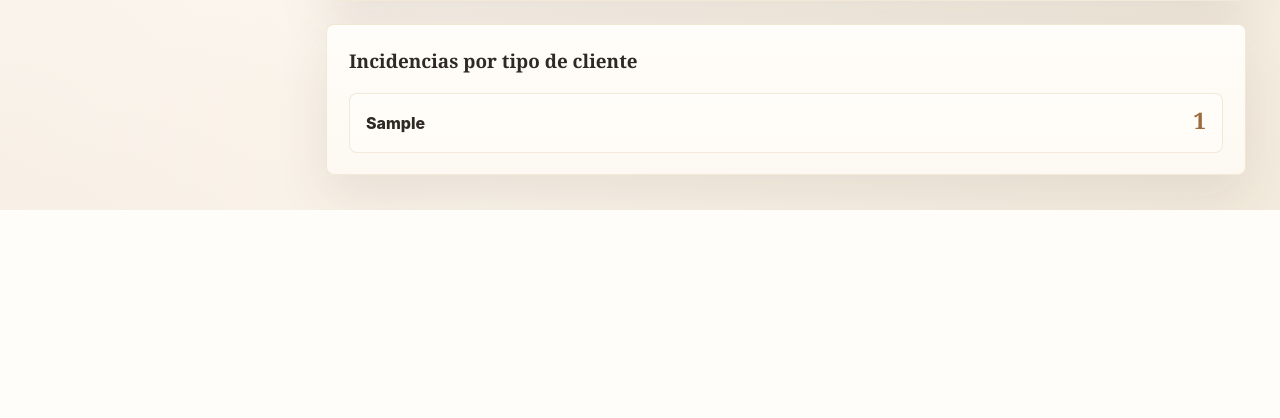
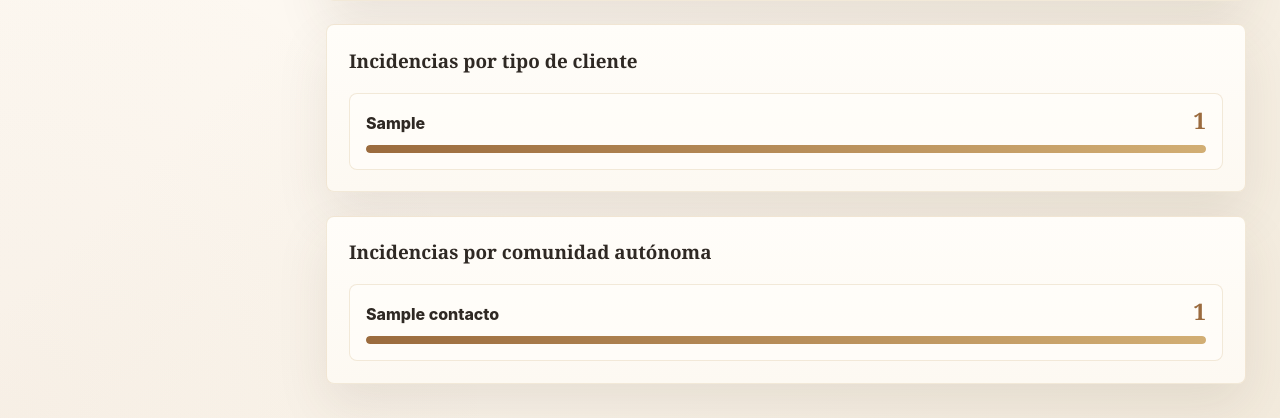
Before and after one commit to celiaefe/el_desaguisado, a Flask app: page /dashboard in a window 1280 px wide. Shown: the part 973-1391 px from the top of the page. Before the commit the page ends 1183 px from the top, so only its background shows below. Run offline with Flask 3, Linux system fonts and the light colour scheme; a user stored in the database is signed in; tables that the repository leaves empty hold one stand-in row (values such as "Sample post").

Commit message:
Añadir métricas de dashboard por tipo de cliente y comunidad

```diff
--- a/app.py
+++ b/app.py
@@ -1199,16 +1199,65 @@ def create_app() -> Flask:
                     else 0,
                 }
             )
-        incidencias_por_tipo_cliente = dict(
-            db.session.query(Contacto.tipo_cliente, db.func.count(Incidencia.id))
+        conteos_tipo_cliente = (
+            db.session.query(
+                db.func.coalesce(db.func.nullif(Contacto.tipo_cliente, ""), "Sin tipo"),
+                db.func.count(Incidencia.id),
+            )
             .join(Incidencia, Incidencia.contacto_id == Contacto.id)
-            .filter(Contacto.tipo_cliente.isnot(None))
-            .filter(Contacto.tipo_cliente != "")
-            .group_by(Contacto.tipo_cliente)
+            .group_by(db.func.coalesce(db.func.nullif(Contacto.tipo_cliente, ""), "Sin tipo"))
             .order_by(db.func.count(Incidencia.id).desc())
-            .limit(5)
             .all()
         )
+        total_tipo_cliente = sum(total for _nombre, total in conteos_tipo_cliente)
+        max_tipo_cliente = max((total for _nombre, total in conteos_tipo_cliente), default=0)
+        incidencias_por_tipo_cliente = [
+            {
+                "nombre": nombre,
+                "total": total,
+                "porcentaje_total": round((total / total_tipo_cliente) * 100)
+                if total_tipo_cliente
+                else 0,
+                "porcentaje_barra": round((total / max_tipo_cliente) * 100)
+                if max_tipo_cliente
+                else 0,
+            }
+            for nombre, total in conteos_tipo_cliente
+        ]
+        conteos_comunidad = (
+            db.session.query(
+                db.func.coalesce(
+                    db.func.nullif(Contacto.comunidad_autonoma, ""),
+                    "Sin comunidad",
+                ),
+                db.func.count(Incidencia.id),
+            )
+            .join(Incidencia, Incidencia.contacto_id == Contacto.id)
+            .group_by(
+                db.func.coalesce(
+                    db.func.nullif(Contacto.comunidad_autonoma, ""),
+                    "Sin comunidad",
+                )
+            )
+            .order_by(db.func.count(Incidencia.id).desc())
+            .limit(8)
+            .all()
+        )
+        total_comunidad = sum(total for _nombre, total in conteos_comunidad)
+        max_comunidad = max((total for _nombre, total in conteos_comunidad), default=0)
+        incidencias_por_comunidad = [
+            {
+                "nombre": nombre,
+                "total": total,
+                "porcentaje_total": round((total / total_comunidad) * 100)
+                if total_comunidad
+                else 0,
+                "porcentaje_barra": round((total / max_comunidad) * 100)
+                if max_comunidad
+                else 0,
+            }
+            for nombre, total in conteos_comunidad
+        ]
 
         return render_template(
             "dashboard.html",
@@ -1220,6 +1269,7 @@ def create_app() -> Flask:
             incidencias_por_tipo=incidencias_por_tipo,
             incidencias_por_transportista=incidencias_por_transportista,
             incidencias_por_tipo_cliente=incidencias_por_tipo_cliente,
+            incidencias_por_comunidad=incidencias_por_comunidad,
         )
 
     @app.get("/contactos")
--- a/templates/dashboard.html
+++ b/templates/dashboard.html
@@ -89,7 +89,7 @@
     {% endif %}
   </section>
 
-  {% if incidencias_por_tipo_cliente %}
+  {% if incidencias_por_tipo_cliente or incidencias_por_comunidad %}
     <section class="panel">
       <div class="panel-head">
         <div>
@@ -97,15 +97,43 @@
         </div>
       </div>
       <div class="type-breakdown" aria-label="Incidencias por tipo de cliente">
-        {% for tipo_cliente, total in incidencias_por_tipo_cliente.items() %}
+        {% for item in incidencias_por_tipo_cliente %}
           <article class="type-breakdown-item">
             <div class="type-breakdown-row">
-              <span>{{ tipo_cliente }}</span>
-              <strong>{{ total }}</strong>
+              <span>{{ item.nombre }}</span>
+              <strong>{{ item.total }}</strong>
+            </div>
+            <div class="type-breakdown-track" aria-hidden="true">
+              <span style="width: {{ item.porcentaje_barra }}%;"></span>
             </div>
           </article>
         {% endfor %}
       </div>
     </section>
+
+    <section class="panel">
+      <div class="panel-head">
+        <div>
+          <h2>Incidencias por comunidad autónoma</h2>
+        </div>
+      </div>
+      <div class="type-breakdown" aria-label="Incidencias por comunidad autónoma">
+        {% for item in incidencias_por_comunidad %}
+          <article class="type-breakdown-item">
+            <div class="type-breakdown-row">
+              <span>{{ item.nombre }}</span>
+              <strong>{{ item.total }}</strong>
+            </div>
+            <div class="type-breakdown-track" aria-hidden="true">
+              <span style="width: {{ item.porcentaje_barra }}%;"></span>
+            </div>
+          </article>
+        {% endfor %}
+      </div>
+    </section>
+  {% else %}
+    <section class="panel">
+      <p class="empty-state">Todavía no hay incidencias vinculadas a contactos.</p>
+    </section>
   {% endif %}
 {% endblock %}
```
